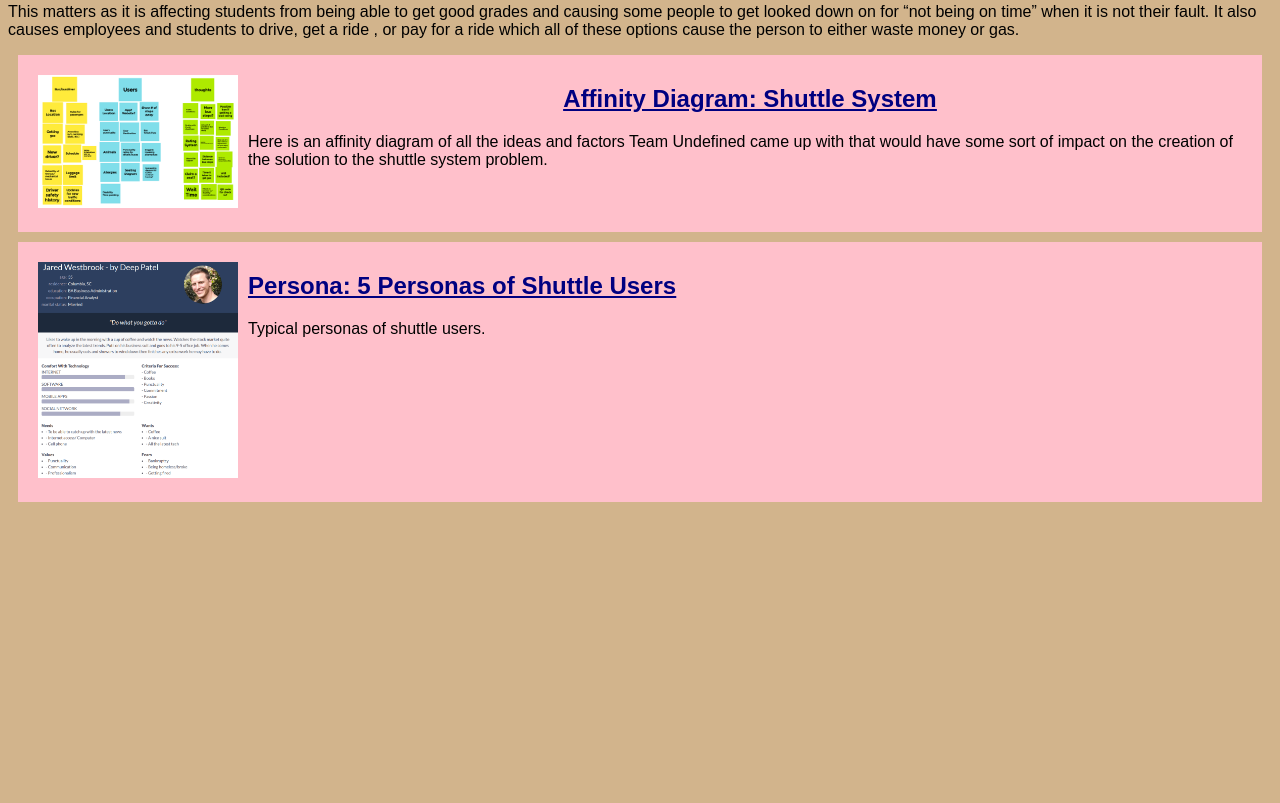
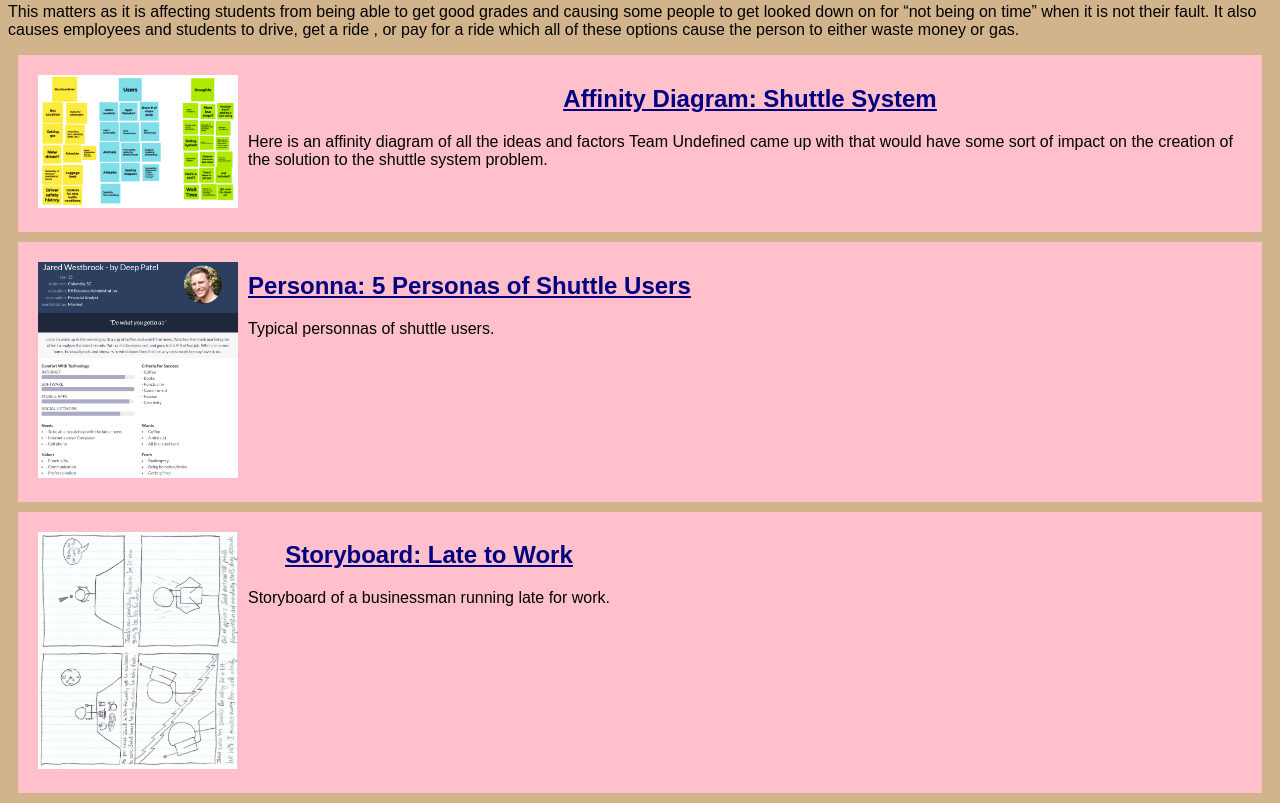
Before and after one commit to DeepThePatel/DeepThePatel.github.io, a plain HTML site: page index.html in a window 1280 px wide. Shown: the part 727-1530 px from the top of the page. Before the commit the page ends 1239 px from the top, so only its background shows below. Drawn offline with Linux system fonts and the light colour scheme.

Commit message:
Add files via upload

```diff
--- a/index.html
+++ b/index.html
@@ -50,8 +50,17 @@
         <section class="assignment">
             <a href="files/personas.pdf"><img src="images/persona.PNG"></a>
             <section class="assignment_details">
-                <a href="files/personas.pdf"><h2> Persona: 5 Personas of Shuttle Users</h2></a>
-                <p>Typical personas of shuttle users.</p>
+                <a href="files/personas.pdf"><h2> Personna: 5 Personas of Shuttle Users</h2></a>
+                <p>Typical personnas of shuttle users.</p>
+            </section>
+        </section>
+
+        <!-- Storyboard Assignment -->
+        <section class="assignment">
+            <a href="files/storyboard.pdf"><img src="images/storyboard.PNG"></a>
+            <section class="assignment_details">
+                <a href="files/storyboard.pdf"><h2> Storyboard: Late to Work</h2></a>
+                <p>Storyboard of a businessman running late for work.</p>
             </section>
         </section>
 
```
